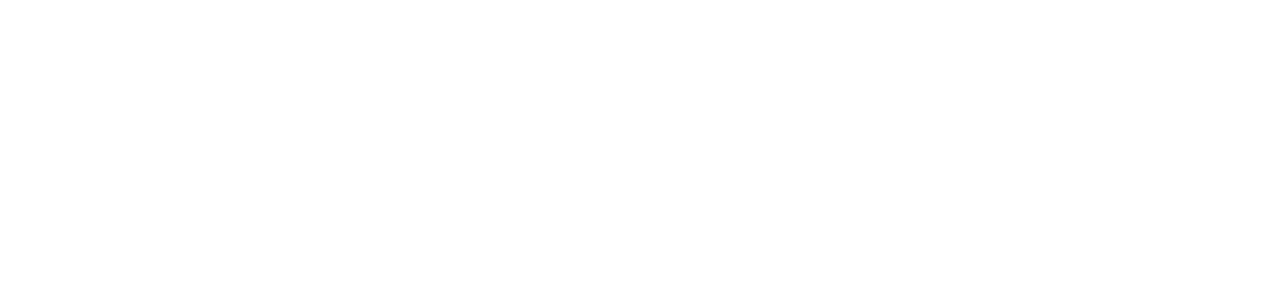
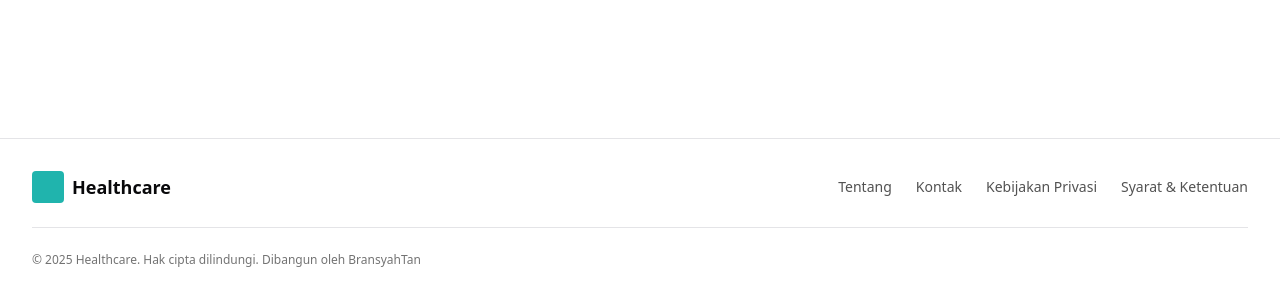
Before and after one commit to bransyahtan/healthcare, a Next.js app: page / in a window 1280 px wide. Shown: the part 1514-1814 px from the top of the page. Before the commit the page ends 1652 px from the top, so only its background shows below. Built offline with nearby package versions, Linux system fonts and the light colour scheme.

Commit message:
create a footer

```diff
--- /dev/null
+++ b/src/components/layouts/Footer.tsx
@@ -0,0 +1,46 @@
+"use client";
+
+import Link from "next/link";
+
+const currentYear = new Date().getFullYear();
+
+const footerLinks = [
+  { label: "Tentang", href: "/tentang" },
+  { label: "Kontak", href: "/kontak" },
+  { label: "Kebijakan Privasi", href: "/kebijakan-privasi" },
+  { label: "Syarat & Ketentuan", href: "/syarat-ketentuan" },
+];
+
+export default function Footer() {
+  return (
+    <footer className="border-t bg-white/60 backdrop-blur supports-[backdrop-filter]:bg-white/40 dark:bg-neutral-900/60 dark:supports-[backdrop-filter]:bg-neutral-900/40">
+      <div className="mx-auto w-full max-w-7xl px-4 py-8 sm:px-6 lg:px-8">
+        <div className="flex flex-col gap-6 md:flex-row md:items-center md:justify-between">
+          <div className="flex items-center gap-2">
+            <div className="h-8 w-8 rounded bg-primarygreen" />
+            <span className="text-lg font-semibold">Healthcare</span>
+          </div>
+
+          <nav className="flex flex-wrap items-center gap-x-6 gap-y-3 text-sm text-neutral-600 dark:text-neutral-300">
+            {footerLinks.map((item) => (
+              <Link
+                key={item.href}
+                href={item.href}
+                className="hover:text-primarygreen"
+              >
+                {item.label}
+              </Link>
+            ))}
+          </nav>
+        </div>
+
+        <div className="mt-6 border-t pt-6 text-xs text-neutral-500 dark:text-neutral-400">
+          <p>
+            © {currentYear} Healthcare. Hak cipta dilindungi. Dibangun oleh
+            BransyahTan
+          </p>
+        </div>
+      </div>
+    </footer>
+  );
+}
--- a/src/components/layouts/RootShell.tsx
+++ b/src/components/layouts/RootShell.tsx
@@ -1,6 +1,7 @@
 "use client";
 
 import { usePathname } from "next/navigation";
+import Footer from "./Footer";
 import Header from "./Header";
 
 export function RootShell({ children }: { children: React.ReactNode }) {
@@ -15,7 +16,7 @@
     <>
       <Header />
       <main className="min-h-[90vh]">{children}</main>
-      {/* <Footer /> */}
+      <Footer />
     </>
   );
 }
```
